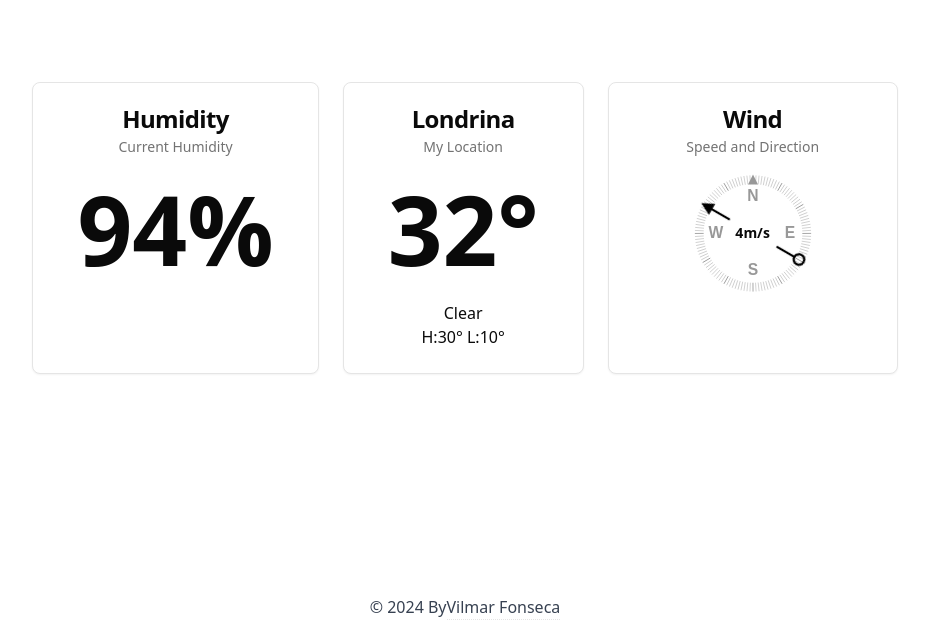
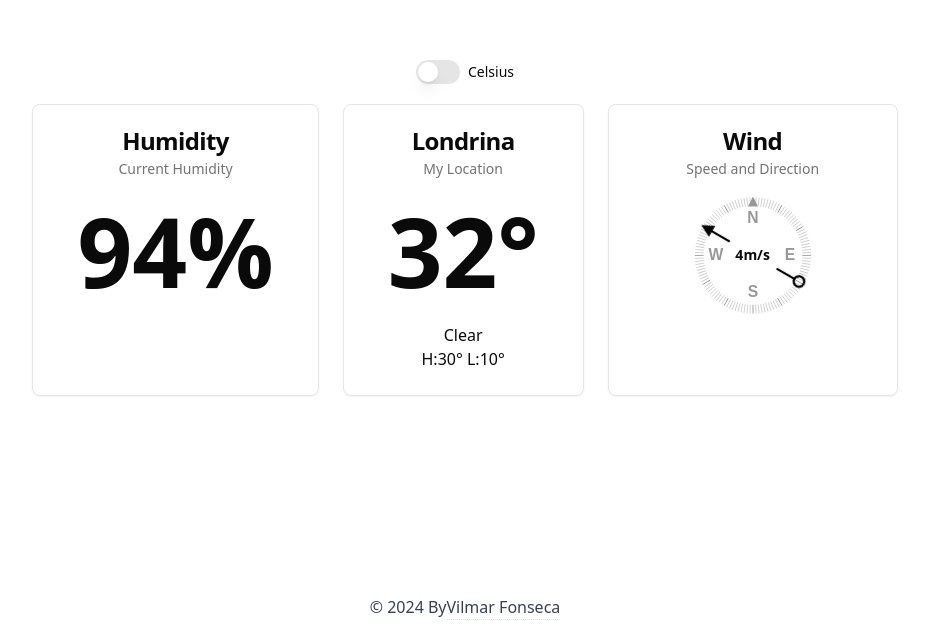
Before and after one commit to vilmarfonseca/weatherapp, a Next.js app: page / in a window 1280 px wide. Shown: the part 172-800 px from the top of the page, without its empty margins (175-1104 px from the left). Built offline with nearby package versions, Linux system fonts and the light colour scheme.

Commit message:
chore: added toggle component

```diff
--- a/package.json
+++ b/package.json
@@ -18,7 +18,9 @@
     "prepare": "husky install"
   },
   "dependencies": {
+    "@radix-ui/react-label": "^2.0.2",
     "@radix-ui/react-slot": "^1.0.2",
+    "@radix-ui/react-switch": "^1.0.3",
     "class-variance-authority": "^0.7.0",
     "clsx": "^2.1.0",
     "lucide-react": "^0.297.0",
--- a/src/app/page.tsx
+++ b/src/app/page.tsx
@@ -1,3 +1,5 @@
+import { Label } from '@/components/ui/Label';
+import { Switch } from '@/components/ui/Switch';
 import CurrentWeather from '@/components/widgets/CurrentWeather';
 import Humidity from '@/components/widgets/Humidity';
 import Wind from '@/components/widgets/Wind';
@@ -6,7 +8,11 @@
   return (
     <main>
       <section className='bg-white'>
-        <div className='layout relative flex min-h-screen items-center justify-center py-12 text-center gap-5'>
+        <div className='layout relative flex flex-col min-h-screen items-center justify-center py-12 text-center gap-5'>
+          <div className='flex items-center space-x-2'>
+            <Switch id='airplane-mode' />
+            <Label htmlFor='airplane-mode'>Celsius</Label>
+          </div>
           <div className='flex gap-6'>
             <Humidity />
             <CurrentWeather />
--- /dev/null
+++ b/src/components/ui/Label.tsx
@@ -0,0 +1,26 @@
+'use client';
+
+import * as LabelPrimitive from '@radix-ui/react-label';
+import { type VariantProps, cva } from 'class-variance-authority';
+import * as React from 'react';
+
+import { cn } from '@/lib/utils';
+
+const labelVariants = cva(
+  'text-sm font-medium leading-none peer-disabled:cursor-not-allowed peer-disabled:opacity-70'
+);
+
+const Label = React.forwardRef<
+  React.ElementRef<typeof LabelPrimitive.Root>,
+  React.ComponentPropsWithoutRef<typeof LabelPrimitive.Root> &
+    VariantProps<typeof labelVariants>
+>(({ className, ...props }, ref) => (
+  <LabelPrimitive.Root
+    ref={ref}
+    className={cn(labelVariants(), className)}
+    {...props}
+  />
+));
+Label.displayName = LabelPrimitive.Root.displayName;
+
+export { Label };
--- /dev/null
+++ b/src/components/ui/Switch.tsx
@@ -0,0 +1,29 @@
+'use client';
+
+import * as SwitchPrimitives from '@radix-ui/react-switch';
+import * as React from 'react';
+
+import { cn } from '@/lib/utils';
+
+const Switch = React.forwardRef<
+  React.ElementRef<typeof SwitchPrimitives.Root>,
+  React.ComponentPropsWithoutRef<typeof SwitchPrimitives.Root>
+>(({ className, ...props }, ref) => (
+  <SwitchPrimitives.Root
+    className={cn(
+      'peer inline-flex h-6 w-11 shrink-0 cursor-pointer items-center rounded-full border-2 border-transparent transition-colors focus-visible:outline-none focus-visible:ring-2 focus-visible:ring-ring focus-visible:ring-offset-2 focus-visible:ring-offset-background disabled:cursor-not-allowed disabled:opacity-50 data-[state=checked]:bg-primary data-[state=unchecked]:bg-input',
+      className
+    )}
+    {...props}
+    ref={ref}
+  >
+    <SwitchPrimitives.Thumb
+      className={cn(
+        'pointer-events-none block h-5 w-5 rounded-full bg-background shadow-lg ring-0 transition-transform data-[state=checked]:translate-x-5 data-[state=unchecked]:translate-x-0'
+      )}
+    />
+  </SwitchPrimitives.Root>
+));
+Switch.displayName = SwitchPrimitives.Root.displayName;
+
+export { Switch };
--- a/src/components/widgets/CurrentWeather.tsx
+++ b/src/components/widgets/CurrentWeather.tsx
@@ -7,7 +7,7 @@
   CardTitle,
 } from '@/components/ui/Card';
 
-export default function HomePage() {
+export default function CurrentWeather() {
   return (
     <Card className='px-5'>
       <CardHeader>
--- a/src/components/widgets/Humidity.tsx
+++ b/src/components/widgets/Humidity.tsx
@@ -6,7 +6,7 @@
   CardTitle,
 } from '@/components/ui/Card';
 
-export default function HomePage() {
+export default function Humidity() {
   return (
     <Card className='px-5'>
       <CardHeader>
--- a/src/components/widgets/Wind.tsx
+++ b/src/components/widgets/Wind.tsx
@@ -7,7 +7,7 @@
 } from '@/components/ui/Card';
 import Compass from '@/components/ui/Compass';
 
-export default function HomePage() {
+export default function Wind() {
   return (
     <Card className='px-12'>
       <CardHeader>
```
Also changed, not shown: 1 other file (tests, documents, lock files or other folders).
